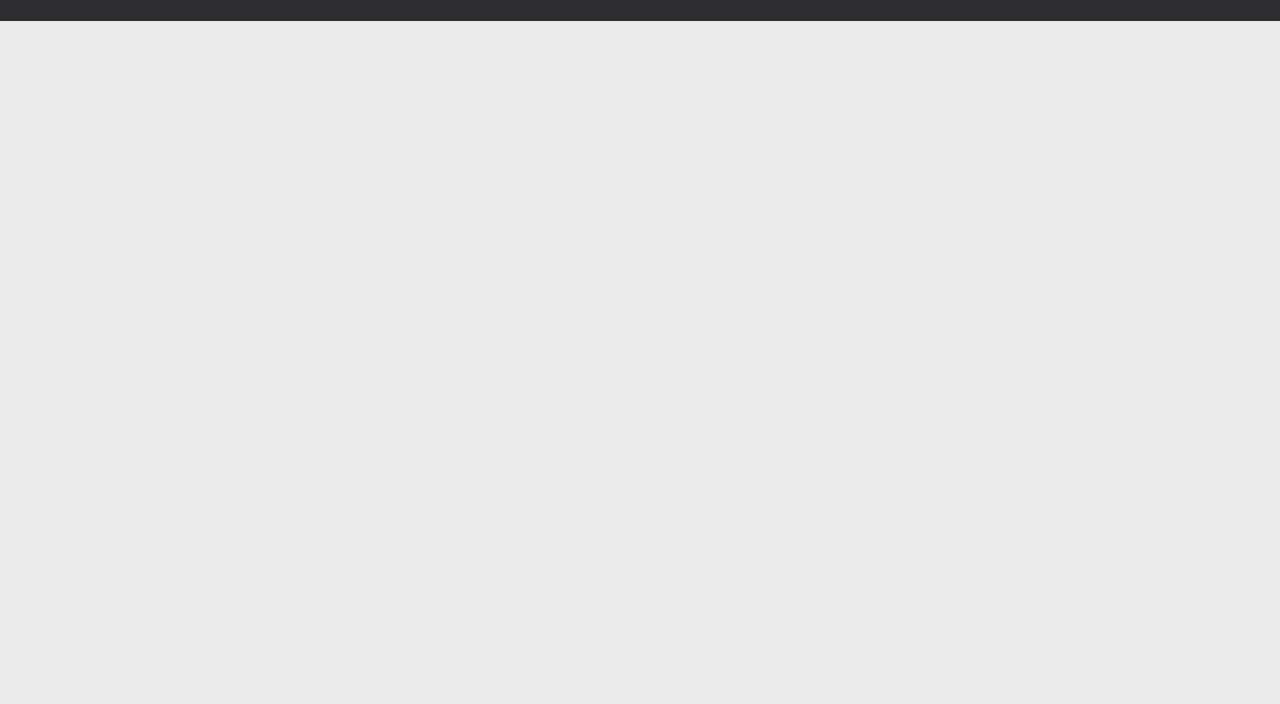
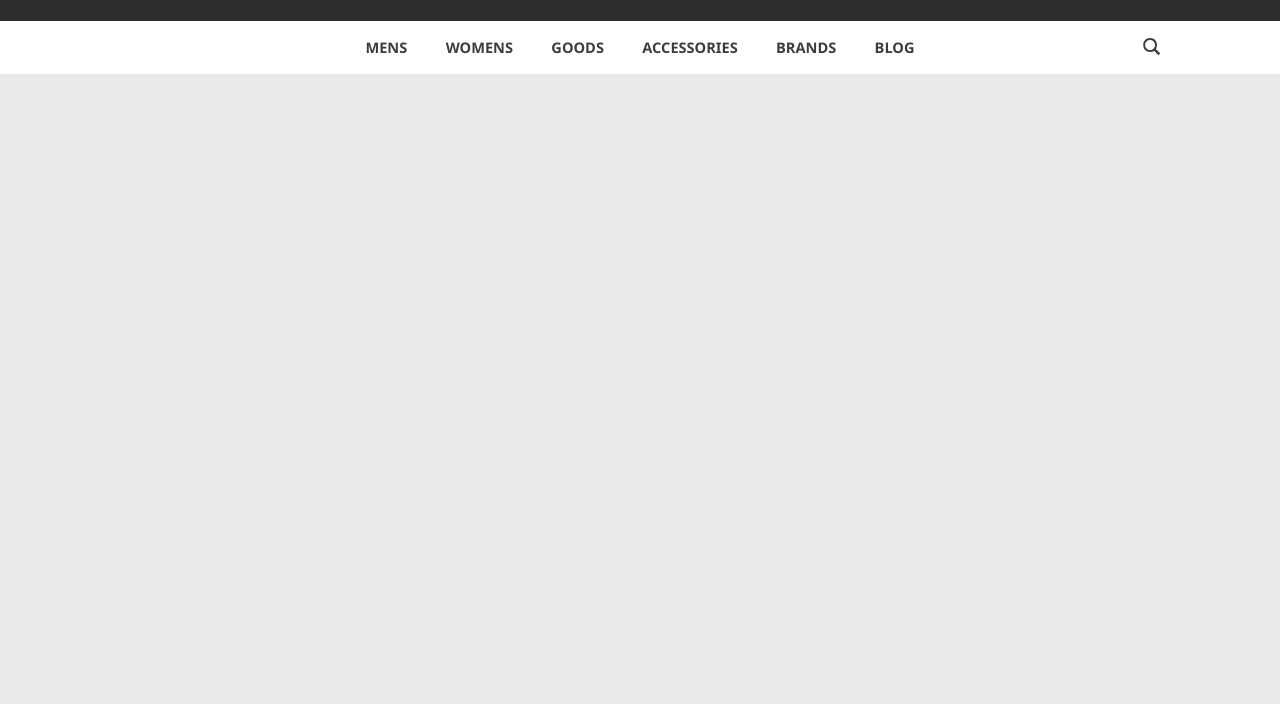
Before and after one commit to Sevuz-Bek/shop_baikal, a plain HTML site: page index.html in a window 1280 px wide. Shown: the part 96-800 px from the top of the page. Drawn offline with nearby package versions, Linux system fonts and the light colour scheme.

Commit message:
finihed "header"

```diff
--- a/css/style.css
+++ b/css/style.css
@@ -175,6 +175,7 @@ body {
     font-size: 1.14vmax;
     line-height: 1.33vmax;
 }
+/*header top*/
 .wrap {
     width: 81.66vw;
     margin: 0 auto;
@@ -262,3 +263,44 @@ div.btn {
 #cart:hover svg {
     fill: #fff;
 }
+/*header menu*/
+#menu {
+    background-color: #fff;
+    width: 100%;
+    height: 4.16vmax;
+}
+nav li {
+    list-style: none;
+}
+nav a {
+    text-decoration: none;
+}
+#main_nav,
+#main_nav li,
+#main_nav a {
+    display: flex;
+    flex-flow: row nowrap;
+    align-items: center;
+    justify-content: center;
+    height: inherit;
+}
+#main_nav a {
+    padding: 0 1.5vmax;
+    color: #3c3d41;
+    text-transform: uppercase;
+    font-weight: bold;
+}
+#main_nav a:hover {
+    background-color: #3c3d41;
+    color: #fff;
+}
+#search_btn svg {
+    width: 1.5vmax;
+    height: 1.5vmax;
+}
+#search_btn {
+    position: absolute;
+    cursor: pointer;
+    right: 0;
+    top: calc(50% - .75vmax);
+}
--- a/index.html
+++ b/index.html
@@ -59,7 +59,25 @@
         </div>
 
         <div id="menu">
-            <div class="wrap"></div>
+            <div class="wrap main_flex__nowrap flex__jcontent_center
+            flex__align-items_center">
+
+                <nav id="main_nav">
+                    <li><a href="#">MENS</a></li>
+                    <li><a href="#">WOMENS</a></li>
+                    <li><a href="#">GOODS</a></li>
+                    <li><a href="#">ACCESSORIES</a></li>
+                    <li><a href="#">BRANDS</a></li>
+                    <li><a href="#">BLOG</a></li>
+                </nav>
+
+                <div id="search_btn">
+                    <svg xmlns="http://www.w3.org/2000/svg" xmlns:xlink="http://www.w3.org/1999/xlink">
+                    <path fill-rule="evenodd" fill="rgb(60, 61, 65)" d="M12.076,7.001 C12.076,9.782 9.854,12.044 7.117,12.044 C4.379,12.044 2.135,9.782 2.135,7.001 C2.135,4.202 4.361,1.938 7.117,1.938 C9.854,1.938 12.076,4.220 12.076,7.001 L12.076,7.001 ZM12.966,11.284 C13.609,10.042 13.956,8.521 13.956,7.001 C13.956,2.811 11.241,0.062 7.117,0.062 C2.993,0.062 0.260,2.811 0.260,7.001 C0.260,11.191 2.993,13.924 7.117,13.924 C8.613,13.924 10.110,13.568 11.351,12.938 L15.342,17.196 L17.233,15.306 L12.966,11.284 L12.966,11.284 Z" />
+                    </svg>
+                </div>
+
+            </div>
         </div>
 
     </header>
```
